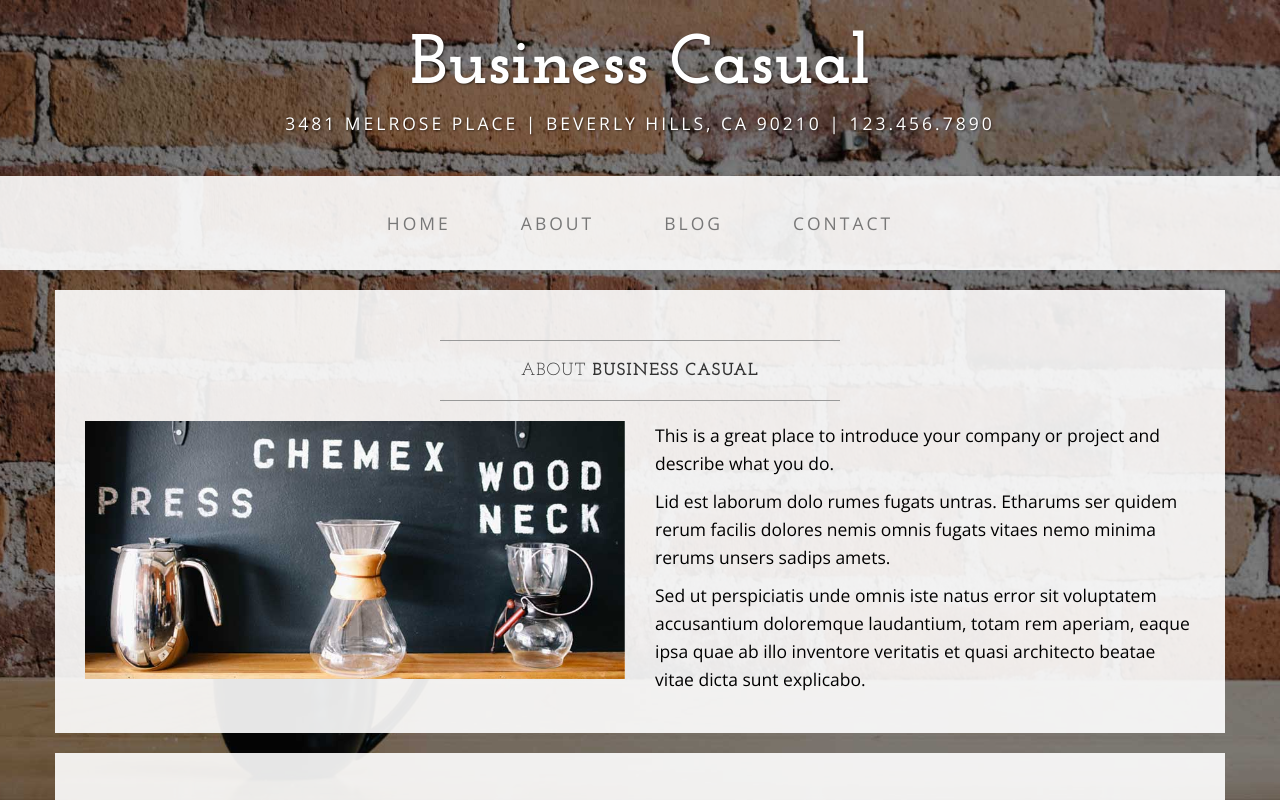
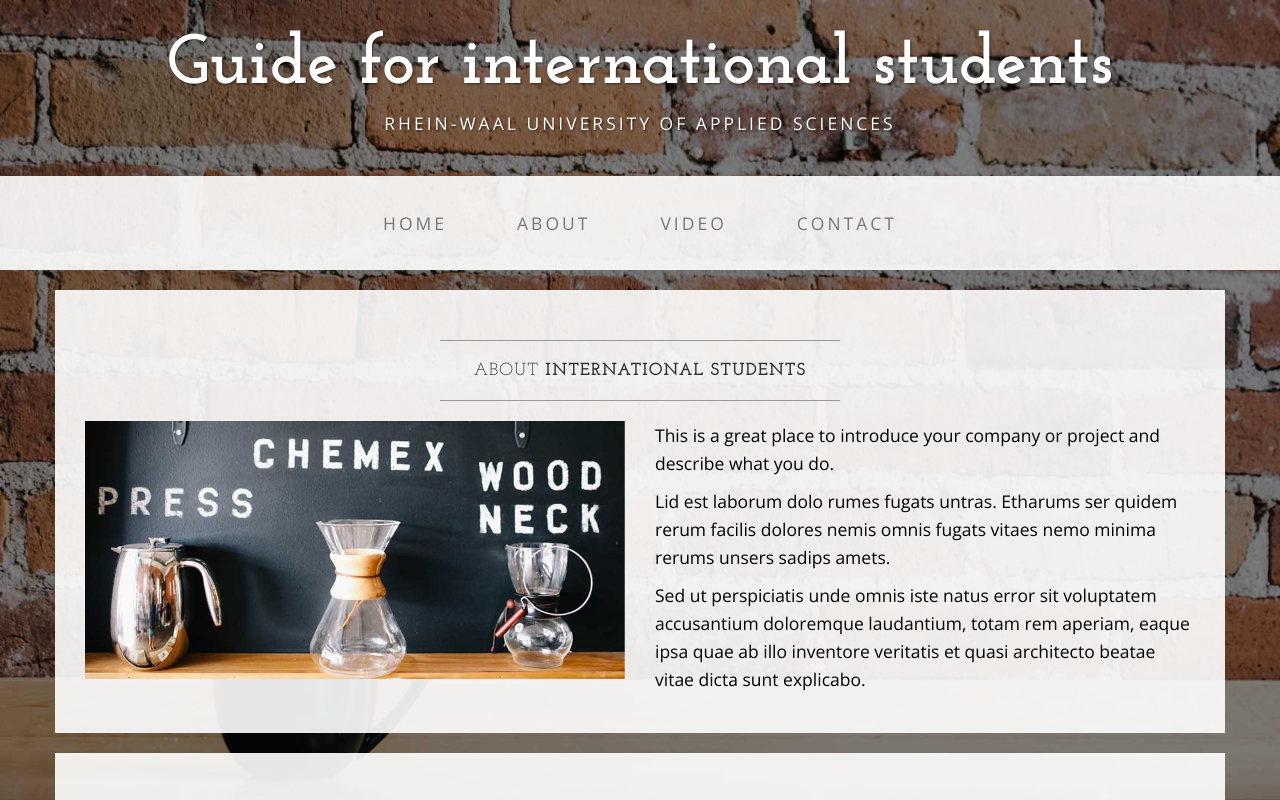
Before and after one commit to slavikzdes/BootstrapProject, a plain HTML site: page about.html in a window 1280 px wide. Shown: the top 800 px of the page. Drawn offline with nearby package versions, Linux system fonts and the light colour scheme.

Commit message:
Not important

```diff
--- a/about.html
+++ b/about.html
@@ -9,10 +9,7 @@
     <meta name="description" content="">
     <meta name="author" content="">
 
-    <title>About - Business Casual - Start Bootstrap Theme</title>
-
-    <!-- myStye-->
-     <link href="css/myStyle.css" rel="stylesheet">
+    <title>About - A guide for Foreign Students </title>
 
     <!-- Bootstrap Core CSS -->
     <link href="css/bootstrap.min.css" rel="stylesheet">
@@ -35,8 +32,8 @@
 
 <body>
 
-    <div class="brand">Business Casual</div>
-    <div class="address-bar">3481 Melrose Place | Beverly Hills, CA 90210 | 123.456.7890</div>
+    <div class="brand">Guide for international students</div>
+    <div class="address-bar"> Rhein-Waal University of Applied Sciences</div>
 
     <!-- Navigation -->
     <nav class="navbar navbar-default" role="navigation">
@@ -50,7 +47,7 @@
                     <span class="icon-bar"></span>
                 </button>
                 <!-- navbar-brand is hidden on larger screens, but visible when the menu is collapsed -->
-                <a class="navbar-brand" href="index.html">Business Casual</a>
+                <a class="navbar-brand" href="index.html">Guide for international students</a>
             </div>
             <!-- Collect the nav links, forms, and other content for toggling -->
             <div class="collapse navbar-collapse" id="bs-example-navbar-collapse-1">
@@ -62,7 +59,7 @@
                         <a href="about.html">About</a>
                     </li>
                     <li>
-                        <a href="blog.html">Blog</a>
+                        <a href="blog.html">Video</a>
                     </li>
                     <li>
                         <a href="contact.html">Contact</a>
@@ -81,7 +78,7 @@
                 <div class="col-lg-12">
                     <hr>
                     <h2 class="intro-text text-center">About
-                        <strong>business casual</strong>
+                        <strong>International Students</strong>
                     </h2>
                     <hr>
                 </div>
@@ -174,7 +171,7 @@
         <div class="container">
             <div class="row">
                 <div class="col-lg-12 text-center">
-                    <p>Copyright &copy; Your Website 2014</p>
+                    <p>Copyright &copy; Ana Adriana Gincu & Viacheslav Spasibo </p>
                 </div>
             </div>
         </div>
```
